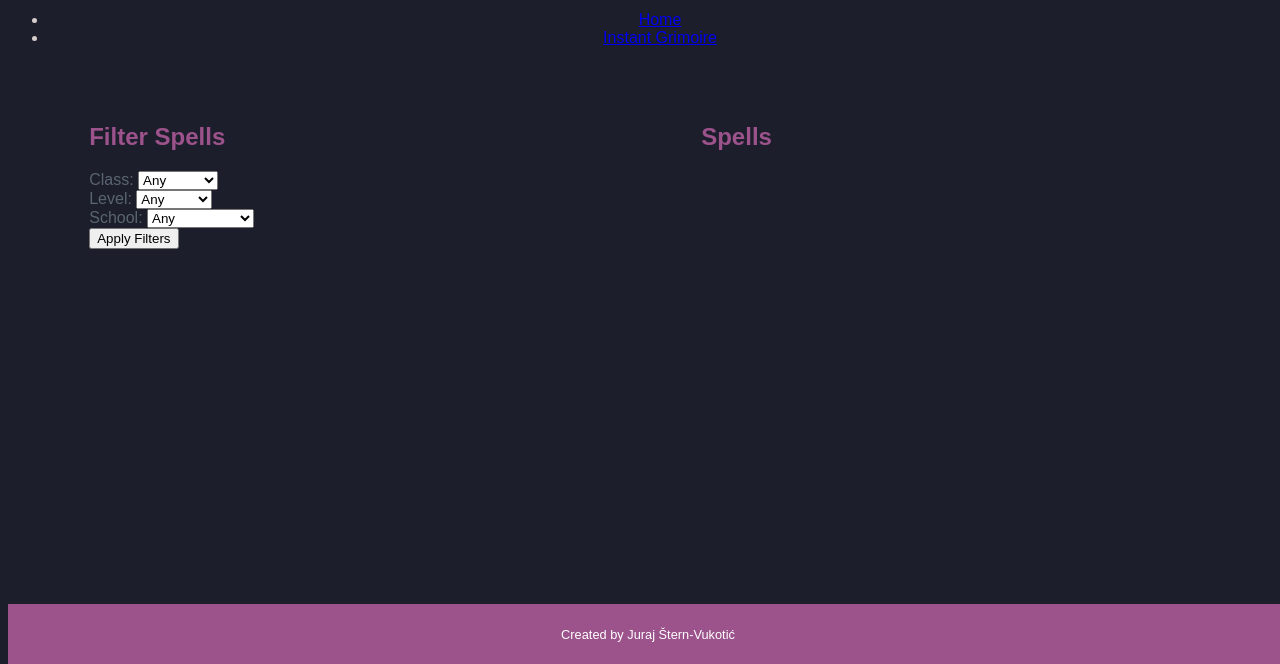
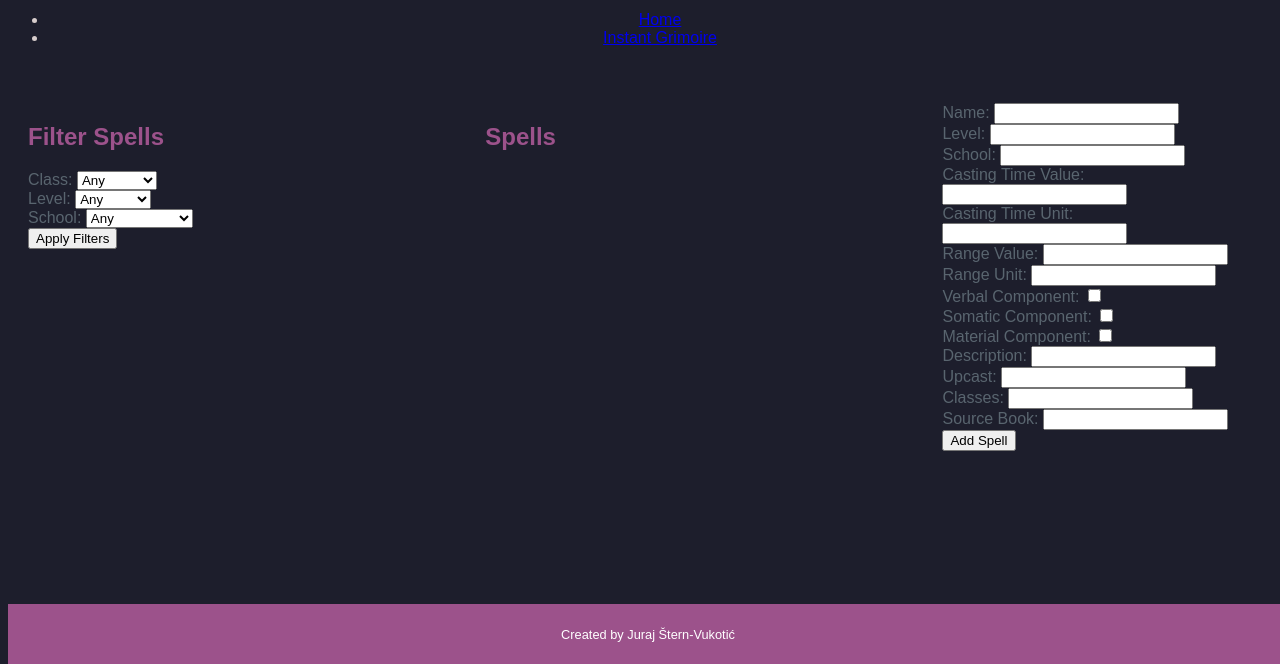
Before and after one commit to JurajSternVukotic/InstaGrimoire, a plain HTML site: page frontend/mastergrimoire.html in a window 1280 px wide. Shown: the part 136-800 px from the top of the page. Drawn offline with Linux system fonts and the light colour scheme; no server answers.

Commit message:
add dummy add spell form

```diff
--- a/frontend/mastergrimoire.html
+++ b/frontend/mastergrimoire.html
@@ -76,6 +76,53 @@
 
             </div>
         </section>
+
+        <form id="add-spell-form">
+            <label for="name">Name:</label>
+            <input type="text" id="name" name="name">
+            <br>
+            <label for="level">Level:</label>
+            <input type="number" id="level" name="level">
+            <br>
+            <label for="school">School:</label>
+            <input type="text" id="school" name="school">
+            <br>
+            <label for="casting_time_value">Casting Time Value:</label>
+            <input type="number" id="casting_time_value" name="casting_time_value">
+            <br>
+            <label for="casting_time_unit">Casting Time Unit:</label>
+            <input type="text" id="casting_time_unit" name="casting_time_unit">
+            <br>
+            <label for="range_value">Range Value:</label>
+            <input type="number" id="range_value" name="range_value">
+            <br>
+            <label for="range_unit">Range Unit:</label>
+            <input type="text" id="range_unit" name="range_unit">
+            <br>
+            <label for="component_v">Verbal Component:</label>
+            <input type="checkbox" id="component_v" name="component_v">
+            <br>
+            <label for="component_s">Somatic Component:</label>
+            <input type="checkbox" id="component_s" name="component_s">
+            <br>
+            <label for="component_m">Material Component:</label>
+            <input type="checkbox" id="component_m" name="component_m">
+            <br>
+            <label for="description">Description:</label>
+            <input type="text" id="description" name="description">
+            <br>
+            <label for="upcast">Upcast:</label>
+            <input type="text" id="upcast" name="upcast">
+            <br>
+            <label for="classes">Classes:</label>
+            <input type="text" id="classes" name="classes">
+            <br>
+            <label for="source_book">Source Book:</label>
+            <input type="text" id="source_book" name="source_book">
+            <br>
+            <input type="submit" value="Add Spell">
+        </form>
+
     </main>
     <footer>
         <p>Created by Juraj Štern-Vukotić</p>
```
